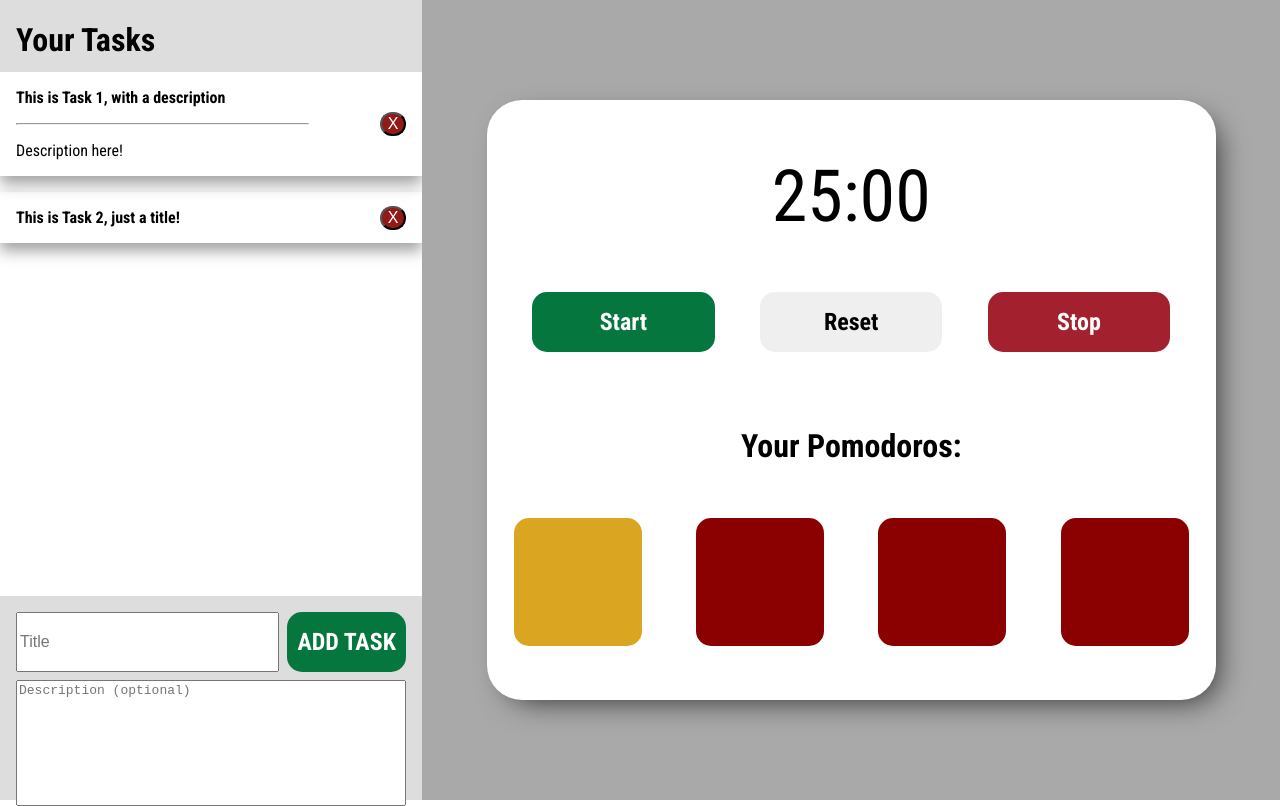
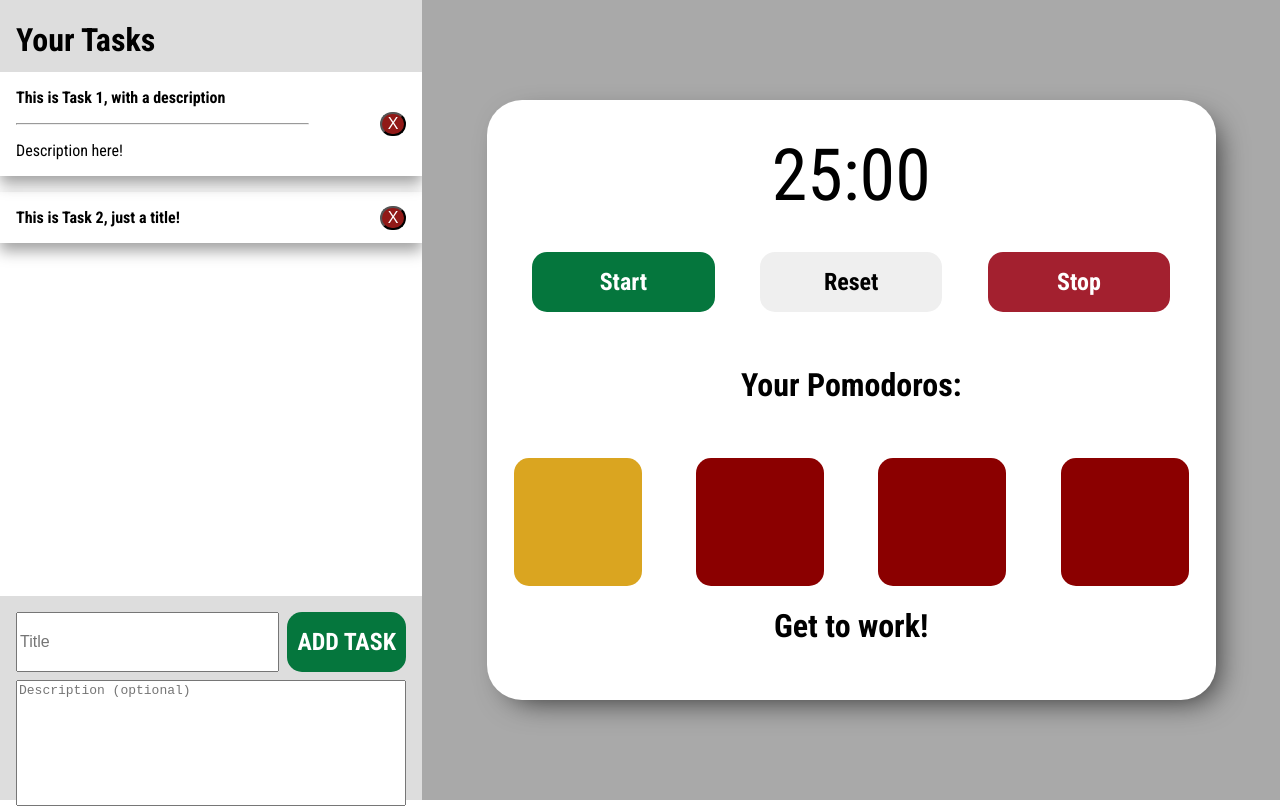
Before and after one commit to JDSeiler/itec225-project2, a React (Create React App) app: page / in a window 1280 px wide. Built offline with nearby package versions, Linux system fonts and the light colour scheme.

Commit message:
Add notifications and interval description

```diff
--- a/src/timer/PomodoroBlocks.tsx
+++ b/src/timer/PomodoroBlocks.tsx
@@ -13,6 +13,10 @@ const PomodoroFlexContainer = styled.div`
     flex-direction: row;
 
     justify-content: space-around;
+`;
+
+const IntervalDescription = styled(PomodoroBlocksTitle)`
+    padding-bottom: 0;
 `;
 
 
@@ -51,6 +55,9 @@ const PomodoroBlocks = (props: PomodoroBlocksProps) => {
                 <PomodoroBlock statusColor={determineBlockState(props, 3)}/>
                 <PomodoroBlock statusColor={determineBlockState(props, 4)}/>
             </PomodoroFlexContainer>
+            {props.intervalType !== IntervalType.WorkPeriod ?
+                <IntervalDescription>Break Time!</IntervalDescription> :
+                <IntervalDescription>Get to work!</IntervalDescription>}
         </div>
     );
 };
--- a/src/timer/Timer.tsx
+++ b/src/timer/Timer.tsx
@@ -92,10 +92,6 @@ class Timer extends React.Component<{}, TimerState> {
             clearInterval(this.ticker);
             this.ticker = null;
 
-            if (Notification.permission === 'granted') {
-                new Notification('Timer completed!');
-            }
-
             this.handleTimerCompletion();
         } else {
             this.setState((prevState) => {
@@ -122,12 +118,18 @@ class Timer extends React.Component<{}, TimerState> {
     }
 
     setUpWorkPeriod() {
+        if (Notification.permission === 'granted') {
+            new Notification('Break time is over! Start your next Pomodoro!');
+        }
         this.setState((prevState) => {
             return {...prevState, timerValue: this.WORK_DURATION, intervalType: IntervalType.WorkPeriod};
         });
     }
 
     setUpShortBreak() {
+        if (Notification.permission === 'granted') {
+            new Notification('Your work period has finished! You\'re now on break!');
+        }
         this.setState((prevState) => {
             return {...prevState, timerValue: this.SHORT_BREAK_DURATION, intervalType: IntervalType.ShortBreak};
         });
@@ -135,6 +137,9 @@ class Timer extends React.Component<{}, TimerState> {
     }
 
     setUpLongBreak() {
+        if (Notification.permission === 'granted') {
+            new Notification('Enjoy this long break, you earned it!');
+        }
         this.setState((prevState) => {
             return {...prevState, timerValue: this.LONG_BREAK_DURATION, intervalType: IntervalType.LongBreak};
         });
@@ -152,7 +157,7 @@ class Timer extends React.Component<{}, TimerState> {
         clearInterval(this.ticker);
         this.ticker = null;
         this.setState(() => {
-            return { timerValue: 3, intervalType: IntervalType.WorkPeriod, completedPomodoroCount: 1 };
+            return { timerValue: this.WORK_DURATION, intervalType: IntervalType.WorkPeriod, completedPomodoroCount: 1 };
         });
     }
 
```
